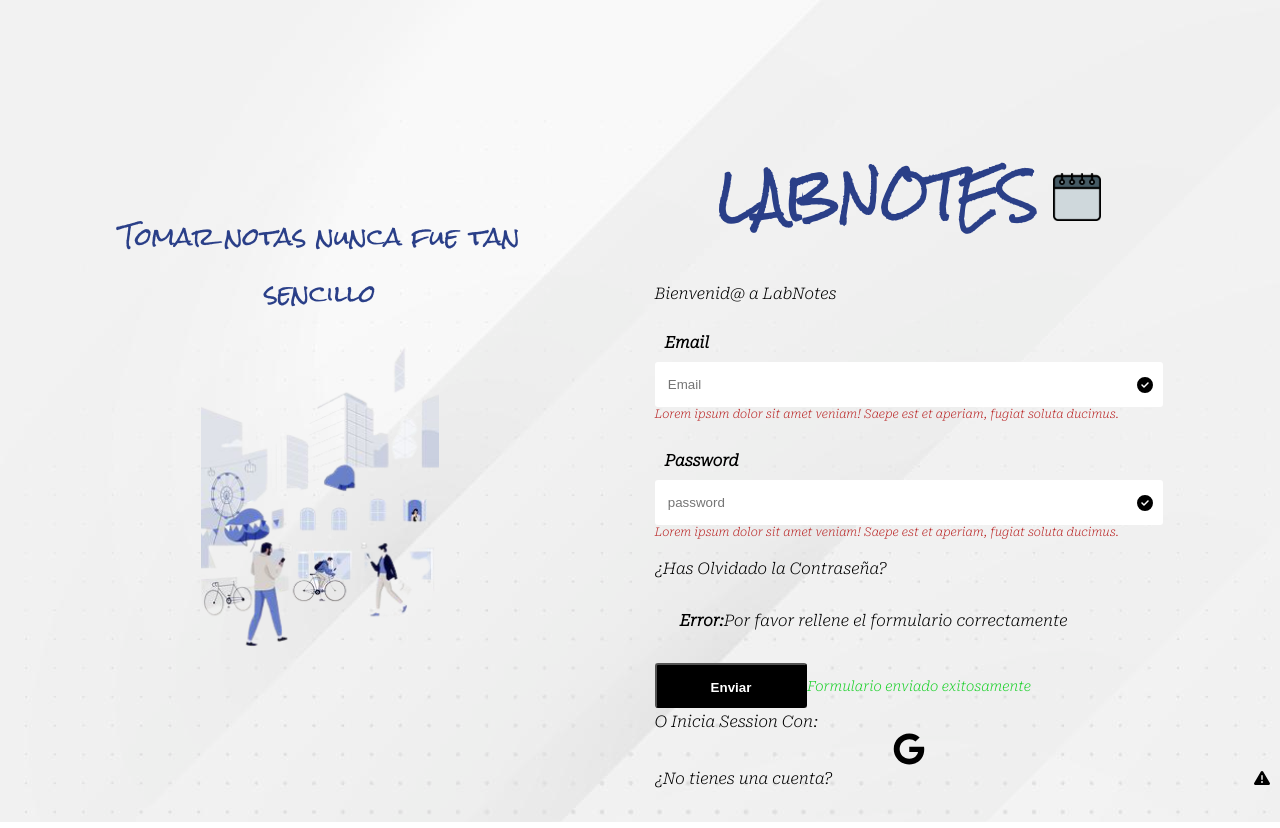
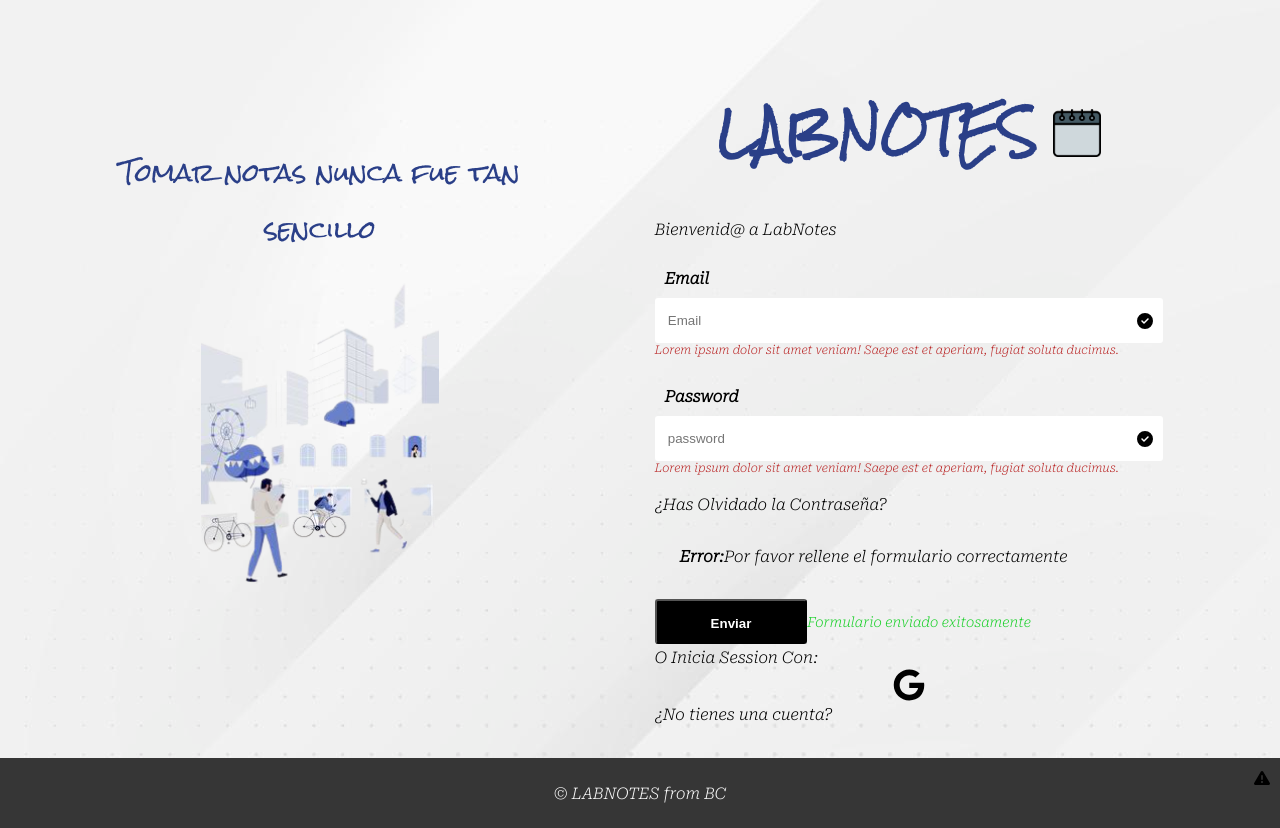
Before and after one commit to Laboratoria/LIM016-notes, a React (Create React App) app: page / in a window 1280 px wide. Built offline with nearby package versions, Linux system fonts and the light colour scheme.

Commit message:
add menu

```diff
--- a/src/index.scss
+++ b/src/index.scss
@@ -70,9 +70,20 @@ section {
   justify-content: space-around;
 }
 
+.footer{
+  background-color: #363636;
+}
+
+.final{
+  padding: 2%;
+  display: flex;
+  justify-content: space-around;
+  color: #fafafa;
+}
+
 @media (min-width: 768px) {
   .templateLogin{
-    margin-top: 3rem;
+    margin-top: 1rem;
     display: flex;
   }
 
@@ -82,7 +93,7 @@ section {
         flex-direction: column;
         display: flex;
         align-items: center;
-        margin-top: 6rem
+        margin-top: 4rem
   }
 
   .containerForm{
@@ -91,7 +102,7 @@ section {
       float:right;
       margin: 1%;
       margin-bottom: 2rem;
-      margin-top: 6rem;
+      margin-top: 4rem;
   }
 }
 
--- a/src/pages/home/HomePages.jsx
+++ b/src/pages/home/HomePages.jsx
@@ -1,12 +1,13 @@
 import React from 'react';
-import Principal from "./Principal";
+import Principal from './Principal';
+import Menu from './Menu';
 
 export default function HomePages() {
   return (
     <section className="templatehome" >
       <Principal />
       <main>
-        <Aside />
+        <Menu />
       </main>
     </section>
   )
--- /dev/null
+++ b/src/pages/home/Menu.jsx
@@ -0,0 +1,22 @@
+import React from "react";
+
+const Menu = () => {
+  return (
+    <div className="menu">
+      <input type="checkbox"/>
+      <i className="fas fa-bars"></i>
+      <i className="fas fa-times"></i>
+      <nav>
+        <ul>
+          <li><a href="#">Item 1</a></li>
+          <li><a href="#">Item 2</a></li>
+          <li><a href="#">Item 3</a></li>
+          <li><a href="#">Item 4</a></li>
+          <li><a href="#">Item 5</a></li>
+        </ul>
+      </nav>
+    </div>
+  );
+};
+
+export default Menu;
--- a/src/pages/login/LogInPages.jsx
+++ b/src/pages/login/LogInPages.jsx
@@ -2,6 +2,7 @@ import React from 'react';
 import { FontAwesomeIcon } from '@fortawesome/react-fontawesome';
 import { faCheckCircle, faTriangleExclamation } from '@fortawesome/free-solid-svg-icons';
 import { faGoogle } from '@fortawesome/free-brands-svg-icons';
+import Footer from './Footer'
 import {
   Formulario,
   Label,
@@ -17,6 +18,7 @@ import {
 
 export default function LogInPages() {
   return (
+        <>
         <div id="template" className="templateLogin">
           <div id="Logo" className="containerLogin">
             <p className="eslogan">Tomar notas nunca fue tan sencillo</p>
@@ -70,5 +72,7 @@ export default function LogInPages() {
             </div>
           </div>
         </div>
+        < Footer />
+      </>
     )
 }
```
Also changed, not shown: src/pages/home/Aside.jsx (deleted, +0 -22 lines). Lines whose indentation alone changed are shown as unchanged.
